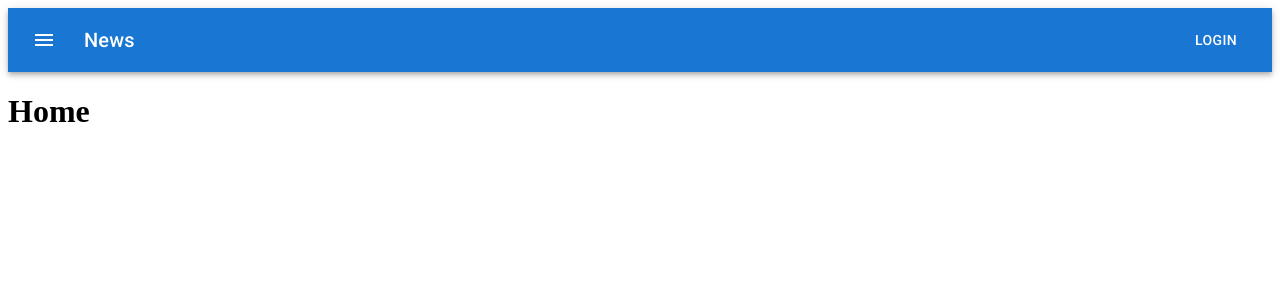
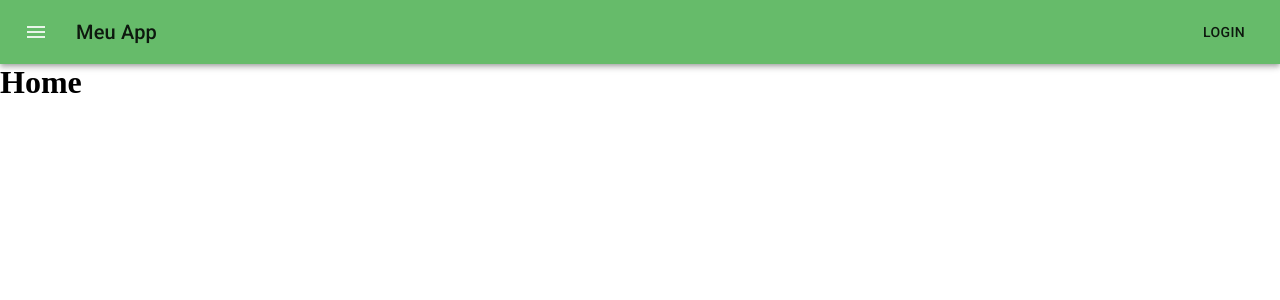
Before and after one commit to trsmrs/My-React-App-practice, a React (Create React App) app: page / in a window 1280 px wide. Shown: the top 300 px of the page. Built offline with nearby package versions, Linux system fonts and the light colour scheme.

Commit message:
adicionando estilos e cores/themas

```diff
--- a/public/index.html
+++ b/public/index.html
@@ -1,5 +1,5 @@
 <!DOCTYPE html>
-<html lang="en">
+<html lang="pt-BR">
 
 <head>
   <meta charset="utf-8" />
--- /dev/null
+++ b/src/index.css
@@ -0,0 +1,5 @@
+*{
+    margin: 0;
+    padding: 0;
+    box-sizing: border-box;
+}
--- a/src/index.js
+++ b/src/index.js
@@ -1,11 +1,30 @@
 import React from 'react';
 import ReactDOM from 'react-dom/client';
+import { createTheme, ThemeProvider, styled } from '@mui/material/styles';
+
 import App from './App';
+import './index.css'
+import { green,  } from '@mui/material/colors';
+
+
+const theme = createTheme({
+  palette: {
+    primary:{
+      main: green['400'],
+    },
+    secondary: {
+      main: green[50]
+    }
+  },
+})
+
 
 
 const root = ReactDOM.createRoot(document.getElementById('root'));
 root.render(
   <React.StrictMode>
+    <ThemeProvider theme={theme}>
     <App />
+    </ThemeProvider>
   </React.StrictMode>
 )
--- a/src/partials/Header/Header.js
+++ b/src/partials/Header/Header.js
@@ -22,14 +22,14 @@ const Header = () => {
               <IconButton
                 size="large"
                 edge="start"
-                color="inherit"
+                color="secondary"
                 aria-label="menu"
                 sx={{ mr: 2 }}
               >
                 <MenuIcon />
               </IconButton>
               <Typography variant="h6" component="div" className={classes.title}>
-                News
+                Meu App
               </Typography>
               <Button color="inherit">Login</Button>
             </Toolbar>
```
